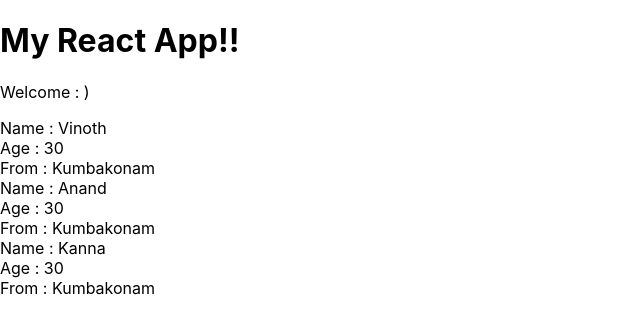
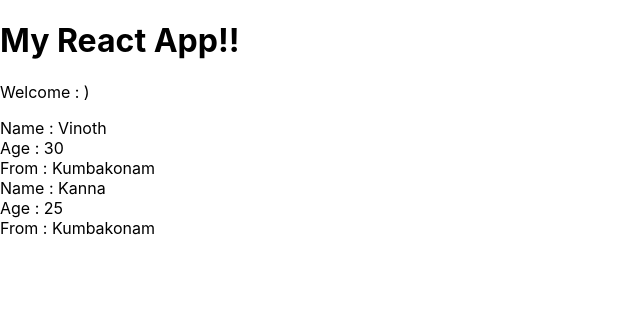
Before and after one commit to vinothsmart/react-redux-complete, a React (Create React App) app in the folder my-app/: page / in a window 1280 px wide. Shown: the top 334 px of the page, without its empty margins (0-640 px from the left). Built offline with nearby package versions, Linux system fonts and the light colour scheme.

Commit message:
added if cond based on age

```diff
--- a/my-app/src/App.js
+++ b/my-app/src/App.js
@@ -5,8 +5,8 @@ function App() {
   const [names, setNames] = useState({
     namelists: [
       { name: "Vinoth", age: 30, from: "Kumbakonam", id: 1 },
-      { name: "Anand", age: 30, from: "Kumbakonam", id: 2 },
-      { name: "Kanna", age: 30, from: "Kumbakonam", id: 3 },
+      { name: "Anand", age: 20, from: "Kumbakonam", id: 2 },
+      { name: "Kanna", age: 25, from: "Kumbakonam", id: 3 },
     ],
   });
   return (
--- a/my-app/src/Vinoth.js
+++ b/my-app/src/Vinoth.js
@@ -2,8 +2,9 @@ import React from "react";
 
 function Vinoth(props) {
   //   const { name, age, from } = props;
-  //   const { namelists } = props;
-  const nameList = props.namelists.namelists.map((namelist) => {
+  const { namelists } = props.namelists;
+  const nameList = namelists.map((namelist) => {
+    if (namelist.age > 20) {
       return (
         <div className="vinoth" key={namelist.id}>
           <div>Name : {namelist.name}</div>
@@ -11,6 +12,9 @@ function Vinoth(props) {
           <div>From : {namelist.from}</div>
         </div>
       );
+    } else {
+      return null;
+    }
   });
   return <div className="vinothList">{nameList}</div>;
 }
```
Lines whose indentation alone changed are shown as unchanged.
